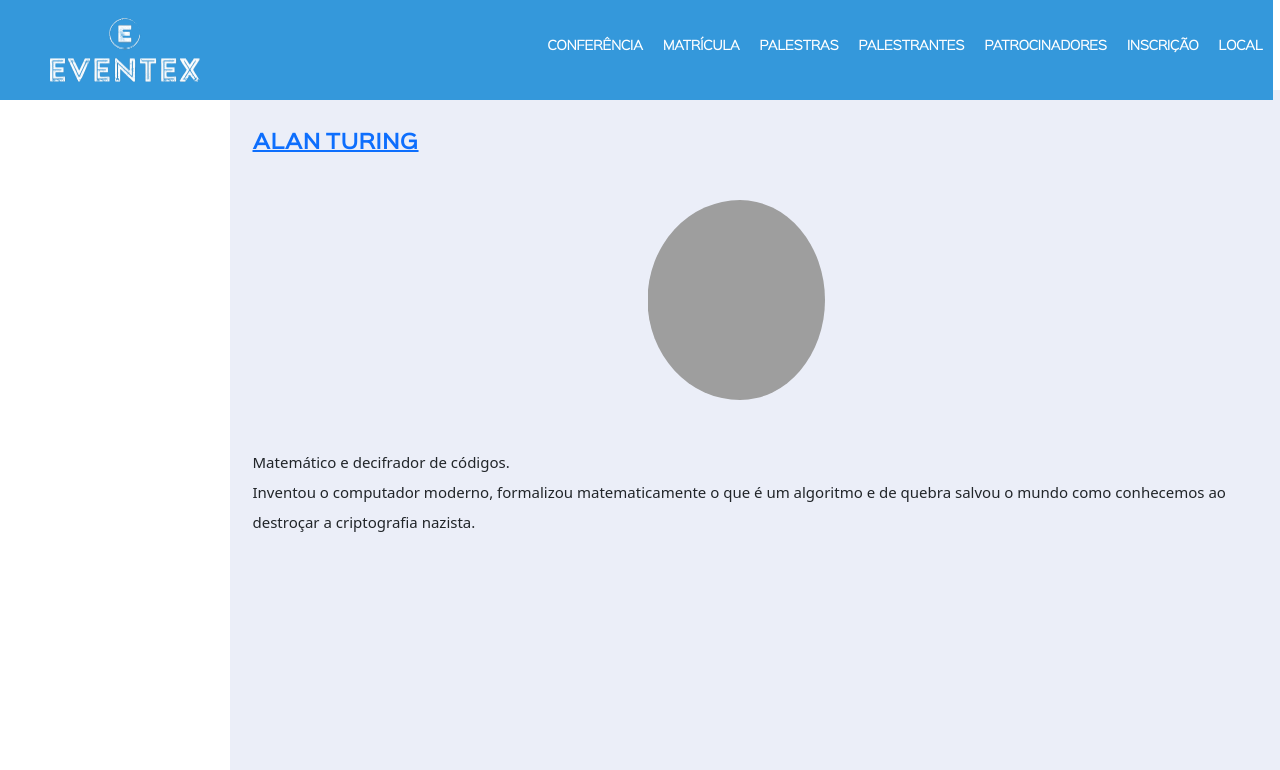
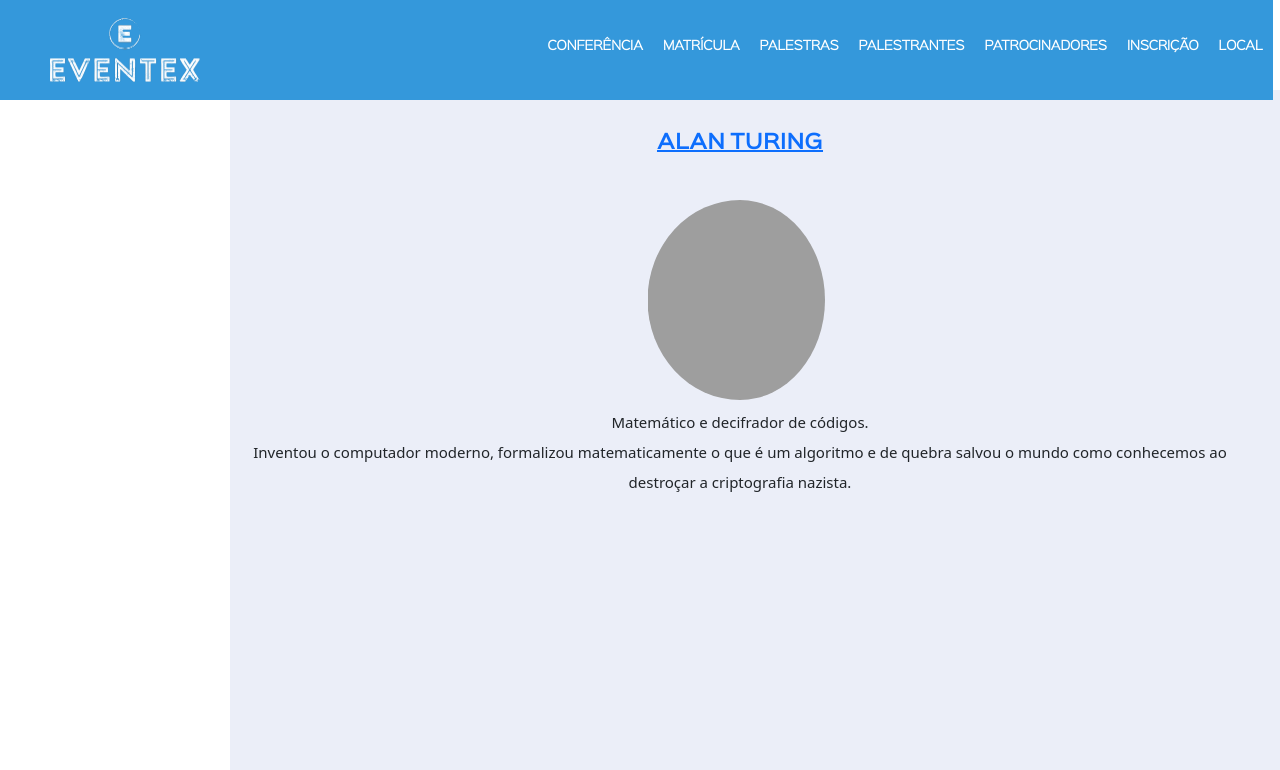
Before and after one commit to AlissonSH/wttd_fenix, a Django app: page /palestrantes/alan-turing/ in a window 1280 px wide. Shown: the top 770 px of the page. Run offline with Django 4.2, Linux system fonts and the light colour scheme; data comes from the database, SQL or seed files in the repository; parts of the project's set-up code (start-up, migrations or seed data) failed here and were passed over; grey boxes are pictures that could not be loaded.

Commit message:
Update: Ajuste no template dos palestrantes

```diff
--- a/eventex/core/templates/core/speaker_detail.html
+++ b/eventex/core/templates/core/speaker_detail.html
@@ -3,13 +3,13 @@
 {% block content %}
 <section>
     <div class="speakers content row padding-bottom-3 desktop-8 container">
-        <h2>
+        <h2 style="text-align: center">
             <a href="{{ speaker.website }}">{{ speaker.name }}</a>
         </h2>
         <img class="photo" src={{ speaker.photo }}>
-        <p>
+        <div style="text-align: center;">
             {{ speaker.description|linebreaks }}
-        </p>
+        </div>
     </div>
 </section>
 {% endblock content %}
```
